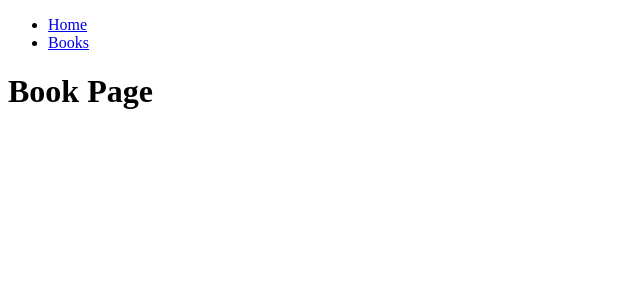
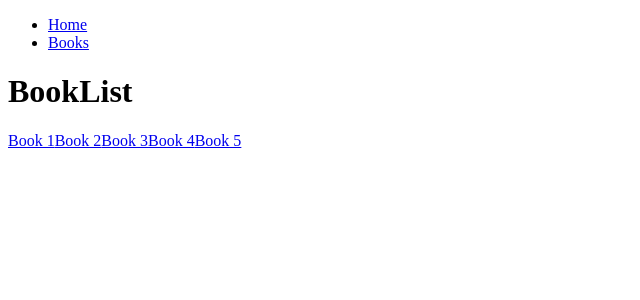
Before and after one commit to swopnilll/react-router, a React (Create React App) app: page /books in a window 1280 px wide. Shown: the top 300 px of the page, without its empty margins (0-640 px from the left). Built offline with nearby package versions, Linux system fonts and the light colour scheme.

Commit message:
lesson-3: Setting up specific book routing

```diff
--- a/src/app.js
+++ b/src/app.js
@@ -1,5 +1,6 @@
 import { Link, Route, Routes } from "react-router-dom";
 import { Book } from "./pages/Book";
+import { BookList } from "./pages/BookList";
 import Home from "./pages/Home";
 
 export const App = () => {
@@ -17,7 +18,8 @@ export const App = () => {
       </nav>
       <Routes>
         <Route path="/" element={<Home />} />
-        <Route path="/books" element={<Book />} />
+        <Route path="/books" element={<BookList />} />
+        <Route path="/books/:id" element={<Book />} />
       </Routes>
     </>
   );
--- a/src/pages/Book.tsx
+++ b/src/pages/Book.tsx
@@ -1,5 +1,10 @@
+import { useParams } from 'react-router-dom'
+
 export const Book = () => {
+
+    const { id } = useParams();
+
     return (
-        <h1>Book Page</h1>
+        <h1>Book {id}</h1>
     )
 }
--- a/src/pages/BookList.tsx
+++ b/src/pages/BookList.tsx
@@ -1,5 +1,15 @@
+import { Link } from 'react-router-dom'
+
+
 export const BookList = () => {
   return (
-    <div>BookList</div>
+    <>
+      <h1>BookList</h1>
+      <Link to="/books/1" >Book 1</Link>
+      <Link to="/books/2" >Book 2</Link>
+      <Link to="/books/3" >Book 3</Link>
+      <Link to="/books/4" >Book 4</Link>
+      <Link to="/books/5" >Book 5</Link>
+    </>
   )
 }
```
